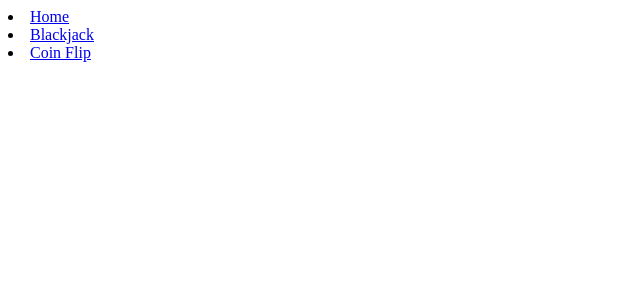
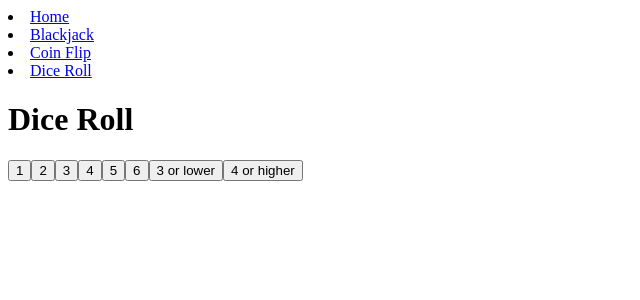
Before and after one commit to JeremyPersing/casino, a React (Create React App) app: page /Dice in a window 1280 px wide. Shown: the top 300 px of the page, without its empty margins (0-640 px from the left). Built offline with nearby package versions, Linux system fonts and the light colour scheme.

Commit message:
Dice logic added

```diff
--- a/src/App.js
+++ b/src/App.js
@@ -4,6 +4,7 @@ import Nav from './components/Nav';
 import Home from './components/Home';
 import Blackjack from './components/Blackjack';
 import CoinFlip from './components/Coinflip';
+import Dice from './components/Dice';
 
 
 const App = () => {
@@ -16,6 +17,7 @@ const App = () => {
         <Route exact path='/' component={Home}></Route>
         <Route path='/Blackjack' component={Blackjack}></Route>
         <Route path='/Coinflip' component={CoinFlip}></Route>
+        <Route path='/Dice' component={Dice}></Route>
       </Switch>
     </Router>
   );
--- /dev/null
+++ b/src/components/Dice.js
@@ -0,0 +1,52 @@
+const Dice = () => {
+    // Function that generates a random number between 1 and 6
+    const rollDice = () => {
+        let roll = Math.floor(Math.random() * 6 + 1);
+        console.log(roll);
+        return roll;
+    }
+
+    // Function that compares players choice to the dice roll
+    const outcome = (pick) => {
+        console.log('Players pick: ' + pick);
+        let diceRoll = rollDice();
+
+        if (pick === diceRoll) {
+            console.log('You won')
+        }
+        else {
+            console.log('You Lost');
+        }
+    }
+
+    // Function that gives the player a 50/50 chance
+    const outcomeTwo = (pick) => {
+        let diceRoll = rollDice();
+
+        if (pick === 3 && diceRoll <= 3) {
+            console.log('You Won');
+        }
+        else if (pick === 4 && diceRoll >= 4) {
+            console.log('You Won');
+        }
+        else {
+            console.log('You lost');
+        }
+    }
+
+    return (
+        <div>
+            <h1>Dice Roll</h1>
+            <button onClick={() => {outcome(1)}}>1</button>
+            <button onClick={() => {outcome(2)}}>2</button>
+            <button onClick={() => {outcome(3)}}>3</button>
+            <button onClick={() => {outcome(4)}}>4</button>
+            <button onClick={() => {outcome(5)}}>5</button>
+            <button onClick={() => {outcome(6)}}>6</button>
+            <button onClick={() => {outcomeTwo(3)}}>3 or lower</button>
+            <button onClick={() => {outcomeTwo(4)}}>4 or higher</button>
+        </div>
+    )
+}
+
+export default Dice;
--- a/src/components/Nav.js
+++ b/src/components/Nav.js
@@ -6,6 +6,7 @@ const Nav = () => {
             <li><NavLink to='/' exact>Home</NavLink></li>
             <li><NavLink to='/Blackjack' exact>Blackjack</NavLink></li>
             <li><NavLink to='/Coinflip' exact>Coin Flip</NavLink></li>
+            <li><NavLink to='/Dice' exact>Dice Roll</NavLink></li>
         </div>
     )
 }
```
Also changed, not shown: 1 other file (tests, documents, lock files or other folders).
